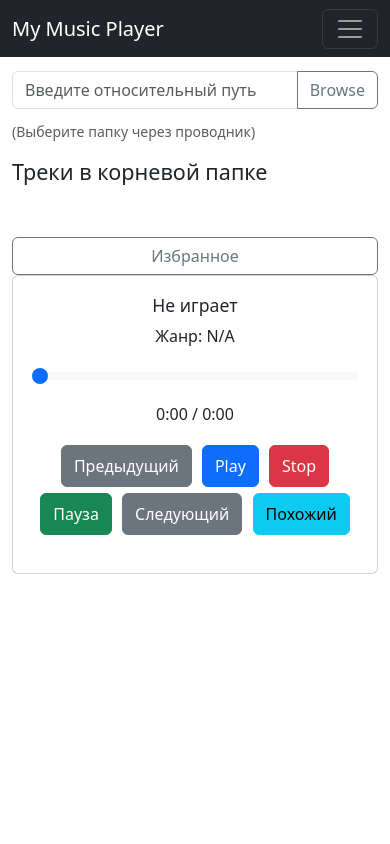
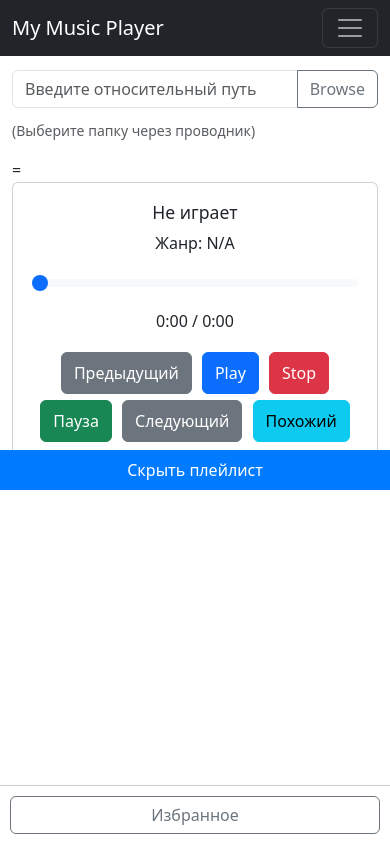
Before and after one commit to arbrspb/WebMusicPlayer, a Flask app: template templates/main.html in a window 390 px wide. Run offline with Flask 3, Linux system fonts and the light colour scheme; the template is opened without the code that fills it, so the values that code supplies are empty; some libraries are stand-ins or nearby versions.

Commit message:
в итоге неккоретное отображение плеера

```diff
--- a/static/css/styles.css
+++ b/static/css/styles.css
@@ -133,45 +133,75 @@ body {
 
 /* ===== МЕДИА ЗАПРОСЫ ДЛЯ МОБИЛЬНЫХ (макс. 768px) ===== */
 @media only screen and (max-width: 768px) {
-  /* Добавляем дополнительный отступ сверху для контейнера, чтобы избежать наложения на navbar */
-  .container-fluid {
-    margin-top: 1px !important;
-  }
-
+  /* Чтобы содержимое не смещалось под navbar, можно добавить отступ сверху */
   body {
     padding-top: 70px !important;
   }
 
-  /* Уменьшаем высоту списка треков */
-  #playlist {
-    max-height: 50vh; /* Высота списка треков для мобильных */
+  /* Плеер остаётся в верхней части (например, внутри .col-md-9) – здесь можно оставить базовые стили */
+  /* Если плеер находится в отдельном контейнере, убедитесь, что он не перекрывается нижней панелью */
+
+  /* Мобильная панель с треками – фиксированная внизу */
+  #mobile-playlist {
+    position: fixed;
+    bottom: 0;
+    left: 0;
+    width: 100%;
+    max-height: 40vh;   /* Ширина панели можно скорректировать */
+    overflow-y: auto;
+    background-color: #fff; /* Если нужна тёмная тема, меняйте по необходимости */
+    border-top: 1px solid #ccc;
+    z-index: 1000;  /* Чтобы панель была поверх остальных элементов */
+    transition: transform 0.3s ease;
   }
 
-  /* Увеличиваем размеры кнопок для лучшей читабельности */
-  .player-btn {
-    margin: 3px;
-    font-size: 1em;       /* Увеличенный размер шрифта */
-    padding: 0.5em 0.75em; /* Увеличенные отступы */
+  /* Класс скрыть панель: переводим её за пределы экрана */
+  #mobile-playlist.hidden {
+    transform: translateY(100%);
   }
 
-  /* Если есть группа для поля Browse – добавляем небольшой отступ снизу */
-  .input-group {
-    margin-bottom: 10px;
-  }
-
-  /* Располагаем кнопки в каждом элементе списка вертикально с увеличенным промежутком */
-  #playlist li > div {
+  /* Кнопки внутри мобильного плейлиста – располагаем вертикально */
+  #playlist-mobile li > div {
     display: flex;
     flex-direction: column;
     row-gap: 10px;
   }
 
-  /* Уменьшаем максимальную ширину для длинных названий треков, если необходимо */
-  .track-name-wrap {
-    max-width: 120px; /* можно корректировать по необходимости */
+  /* Кнопка "Избранное" в мобильном варианте – растягиваем по ширине */
+  #favorites_btn_mobile {
+    margin: 10px;
+    width: calc(100% - 20px);
+    text-align: center;
   }
 
-  /* Настройка размеров текста для управления плеером */
+  /* Кнопка-переключатель плейлиста – фиксируем чуть выше панели */
+  #toggle-playlist {
+    position: fixed;
+    bottom: 42vh;  /* Обратите внимание, это значение зависит от max-height панели */
+    left: 0;
+    width: 100%;
+    z-index: 1100; /* Выше, чем у панели */
+    background-color: #007bff;
+    color: #fff;
+    border: none;
+    padding: 0.5em;
+    text-align: center;
+    font-size: 1em;
+  }
+
+  /* Можно настроить размеры кнопок в плейлисте для мобильной версии */
+  .player-btn {
+    margin: 3px;
+    font-size: 1em;
+    padding: 0.5em 0.75em;
+  }
+
+  /* При необходимости можно добавить дополнительные отступы для input-group с Browse */
+  .input-group {
+    margin-bottom: 10px;
+  }
+
+  /* Остальные стили для мобильных, например, для текста плеера */
   #now_playing {
     font-size: 1.1em;
   }
@@ -181,11 +211,4 @@ body {
   #seekSlider {
     width: 100%;
   }
-
-  /* Перемещаем кнопку 'Избранное' вниз и растягиваем её по ширине */
-  #favorites_btn {
-    margin-top: 20px;
-    width: 100%;
-    text-align: center;
-  }
 }
--- a/templates/main.html
+++ b/templates/main.html
@@ -104,8 +104,8 @@
       </div>
     </div>
 
-<div class="row">
-  <!-- Боковая панель с плейлистом -->
+<!-- Десктопная версия плейлиста (видна для устройств md и выше) -->
+<div class="row d-none d-md-flex">
   <div class="col-md-3">
     <h4>Треки в {{ current_path or 'корневой папке' }}</h4>
     <ul class="list-group" id="playlist">
@@ -116,7 +116,6 @@
           <div>
             <!-- Кнопка Play -->
             <button class="btn btn-sm btn-primary" onclick="playTrack('{{ track_path }}'); currentIndex={{ loop.index0 }};">Play</button>
-            <!-- Если трек уже в избранном, кнопка становится красной и отключается -->
             {% if track_path in favorites %}
               <button class="btn btn-sm btn-danger fav-btn" disabled>Fav</button>
             {% else %}
@@ -126,10 +125,39 @@
         </li>
       {% endfor %}
     </ul>
+    <br>
+    <button id="favorites_btn" class="btn btn-outline-secondary" data-bs-toggle="modal" data-bs-target="#favoritesModal">
+      Избранное
+    </button>
+  </div>
+</div>
+  =
 
-    <br>
-    <button id="favorites_btn" class="btn btn-outline-secondary" data-bs-toggle="modal" data-bs-target="#favoritesModal">Избранное</button>
-  </div>
+<!-- Мобильная версия плейлиста (видна только на устройствах меньше md) -->
+<div id="mobile-playlist" class="d-md-none">
+  <ul class="list-group" id="playlist-mobile">
+      {% for file in files %}
+        {% set track_path = current_path ~ '/' ~ file %}
+        <li class="list-group-item d-flex justify-content-between align-items-center" data-track="{{ track_path }}">
+          <span class="track-name-wrap">{{ file }}</span>
+          <div>
+            <!-- Кнопка Play -->
+            <button class="btn btn-sm btn-primary" onclick="playTrack('{{ track_path }}'); currentIndex={{ loop.index0 }};">Play</button>
+            {% if track_path in favorites %}
+              <button class="btn btn-sm btn-danger fav-btn" disabled>Fav</button>
+            {% else %}
+              <button class="btn btn-sm btn-warning fav-btn" onclick="event.preventDefault(); addFavorite('{{ track_path }}', this);">Fav</button>
+            {% endif %}
+          </div>
+        </li>
+      {% endfor %}
+  </ul>
+  <button id="favorites_btn_mobile" class="btn btn-outline-secondary">Избранное</button>
+</div>
+
+<!-- Кнопка для переключения видимости мобильного плейлиста -->
+<button id="toggle-playlist" class="d-md-none">Скрыть плейлист</button>
+
 
       <!-- Панель управления плеером -->
       <div class="col-md-9">
@@ -492,17 +520,19 @@ if (playbackMode === "host") {
 
 
     /******************* ОБРАБОТЧИКИ УПРАВЛЕНИЯ *******************/
-    {#document.getElementById("play_btn").addEventListener("click", function(){#}
-    {#  if (playbackMode === "host") {#}
-    {#    if (document.getElementById("now_playing").innerText === "Не играет" && playlist.length > 0) {#}
-    {#      currentIndex = 0;#}
-    {#      playTrackHost(playlist[currentIndex]);#}
-    {#    }#}
-    {#  } else if (playbackMode === "plyr") {#}
-    {#    if (playerPlyr) { playerPlyr.play(); }#}
-    {#  }#}
-    {#});#}
+ // Скрытие и отображение панели с треками
+    document.getElementById("toggle-playlist").addEventListener("click", function(){
+  const playlistEl = document.getElementById("mobile-playlist");
+  if (playlistEl.classList.contains("hidden")) {
+    playlistEl.classList.remove("hidden");
+    this.textContent = "Скрыть плейлист";
+  } else {
+    playlistEl.classList.add("hidden");
+    this.textContent = "Показать плейлист";
+  }
+});
 
+// Кнопки
     document.getElementById("play_btn").addEventListener("click", function(){
   if (playbackMode === "host") {
     if (document.getElementById("now_playing").innerText === "Не играет" && playlist.length > 0) {
```
